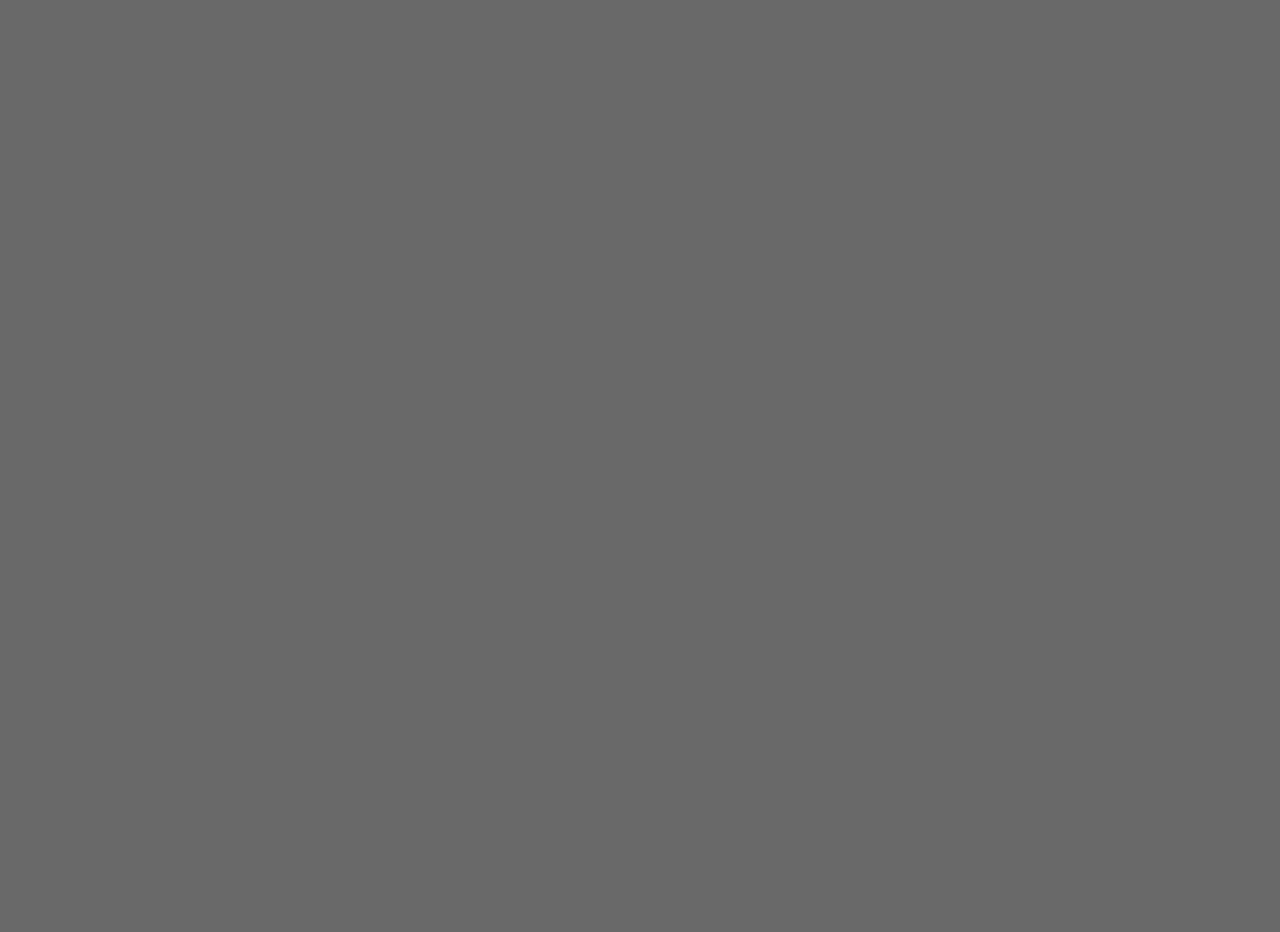
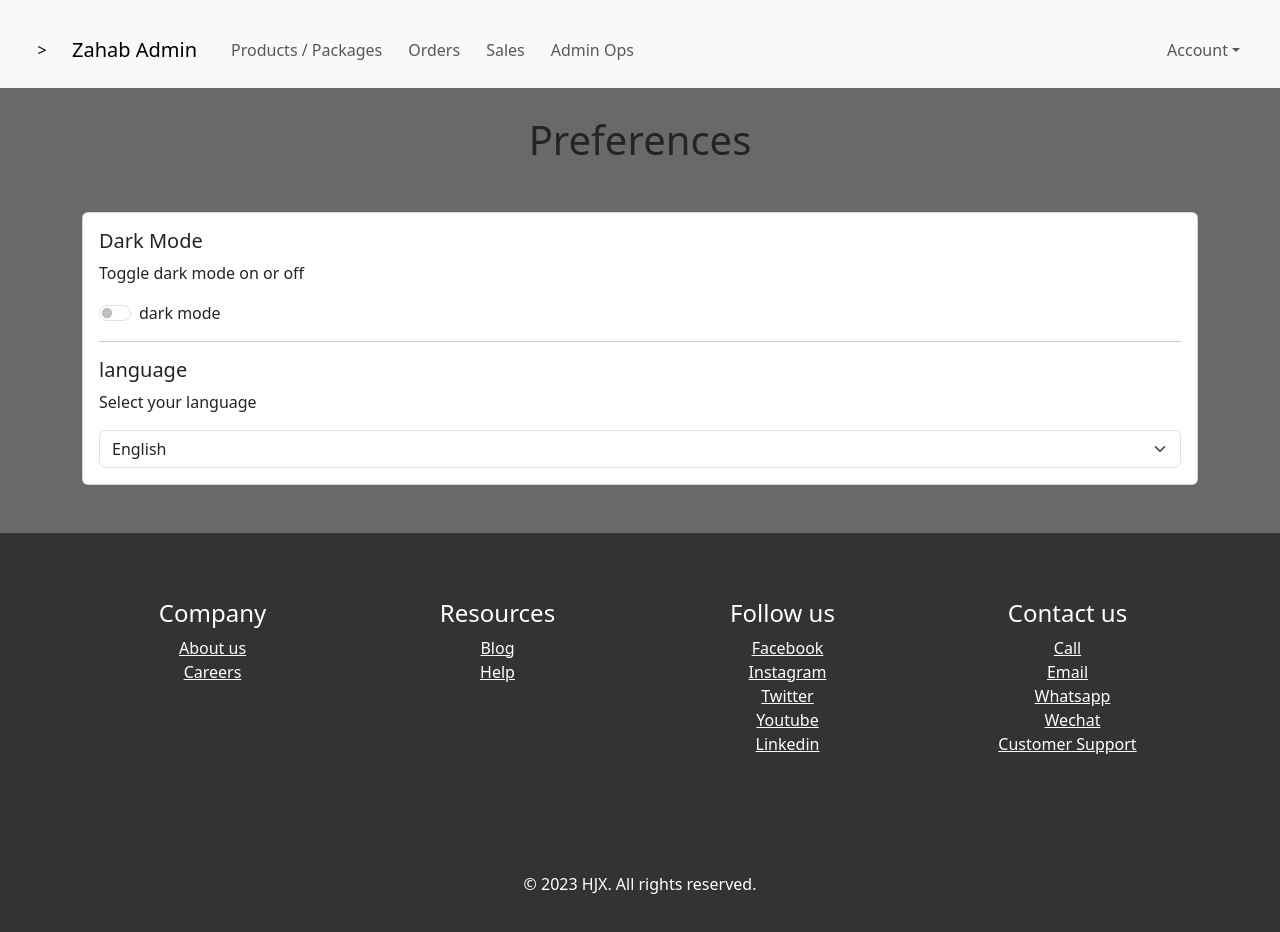
Before and after one commit to hjxkitchen/vite-react, a React (Vite) app: page /settings in a window 1280 px wide. Before the commit this address had no page. Shown: the top 932 px of the page. Before the commit the page ends 800 px from the top, so only its background shows below. Built offline with nearby package versions, Linux system fonts and the light colour scheme.

Commit message:
settingspage,navlogout

```diff
--- a/src/App.jsx
+++ b/src/App.jsx
@@ -9,6 +9,8 @@ import { ThemeProvider } from "./contexts/ThemeContext";
 import Login from "./components/system/Login";
 import ProtectedRoute from "./components/system/ProtectedRoute";
 import Home from "./pages/system/Home";
+
+import Settings from "./pages/system/Settings";
 
 import { BrowserRouter, Routes, Route } from "react-router-dom";
 
@@ -43,6 +45,7 @@ const App = () => {
               path="login"
               element={<Login setToken={setToken} token={token} />}
             />
+            <Route path="settings" element={<Settings />} />
           </Routes>
         </BrowserRouter>
       </I18nextProvider>
--- a/src/components/system/LogoutButton.jsx
+++ /dev/null
@@ -1,23 +0,0 @@
-import React from "react";
-import Cookies from "js-cookie";
-import { useTranslation } from "react-i18next";
-import ThemeContext from "../../contexts/ThemeContext";
-
-const LogoutButton = () => {
-  const { t } = useTranslation();
-
-  const { theme } = React.useContext(ThemeContext);
-
-  const handleLogout = () => {
-    Cookies.remove("token");
-    window.location.href = "/login";
-  };
-
-  return (
-    <button className={"btn btn-" + theme} onClick={handleLogout}>
-      {t("logout")}
-    </button>
-  );
-};
-
-export default LogoutButton;
--- a/src/components/system/Navbar.jsx
+++ b/src/components/system/Navbar.jsx
@@ -2,10 +2,9 @@
 
 import React, { useState, useContext } from "react";
 import { Link } from "react-router-dom";
+import Cookies from "js-cookie";
 
-import LanguageToggle from "./ui/LanguageToggle";
-import ThemeToggle from "./ui/ThemeToggle";
-import LogoutButton from "./LogoutButton";
+// import LogoutButton from "./LogoutButton";
 
 import { ThemeContext } from "../../contexts/ThemeContext";
 
@@ -16,6 +15,12 @@ const Navbar = () => {
   const toggleSidebar = () => {
     setIsCollapsed(!isCollapsed);
   };
+
+  const handleLogout = () => {
+    Cookies.remove("token");
+    window.location.href = "/login";
+  };
+
   return (
     <>
       <nav
@@ -72,12 +77,6 @@ const Navbar = () => {
                   Admin Ops
                 </Link>
               </li>
-              <li className="nav-item">
-                <LanguageToggle />
-              </li>
-              <li className="nav-item">
-                <ThemeToggle />
-              </li>
             </ul>
             {/* with some space on the right */}
             <ul className="navbar-nav ms-auto rightmost-nav-link">
@@ -94,7 +93,7 @@ const Navbar = () => {
                   Account
                 </a>
                 <ul
-                  className="dropdown-menu dropdown-menu-end mb-3"
+                  className="dropdown-menu dropdown-menu-end text-center mb-3"
                   aria-labelledby="navbarDropdownMenuLink"
                 >
                   <li>
@@ -113,11 +112,15 @@ const Navbar = () => {
                     <hr className="dropdown-divider" />
                   </li>
                   <li>
-                    {/* <a className="dropdown-item" href="#">
+                    <a
+                      className="dropdown-item"
+                      href="#"
+                      onClick={handleLogout}
+                    >
                       <i className="fas fa-sign-out-alt fa "></i>
                       Logout
-                    </a> */}
-                    <LogoutButton />
+                    </a>
+                    {/* <LogoutButton /> */}
                   </li>
                 </ul>
               </li>
--- a/src/components/system/ui/LanguageToggle.jsx
+++ /dev/null
@@ -1,38 +0,0 @@
-import React, { useState, useContext } from "react";
-import { useTranslation } from "react-i18next";
-import i18next, { t } from "i18next";
-import ThemeContext from "../../../contexts/ThemeContext";
-
-const LanguageToggle = () => {
-  const { i18n } = useTranslation();
-  const [selectedLanguage, setSelectedLanguage] = useState(i18n.language);
-
-  const { theme } = useContext(ThemeContext);
-
-  const handleLanguageChange = (event) => {
-    const language = event.target.value;
-    setSelectedLanguage(language);
-    i18next.changeLanguage(language);
-  };
-
-  return (
-    <div>
-      <label
-        htmlFor="languageSelect"
-        // style={{ color: theme === "dark" ? "white" : "grey" }}
-      >
-        {t("language")}
-      </label>
-      <select
-        id="languageSelect"
-        value={selectedLanguage}
-        onChange={handleLanguageChange}
-      >
-        <option value="en">{t("english")}</option>
-        <option value="fr">{t("french")}</option>
-      </select>
-    </div>
-  );
-};
-
-export default LanguageToggle;
--- a/src/components/system/ui/ThemeToggle.jsx
+++ /dev/null
@@ -1,37 +0,0 @@
-import React, { useContext } from "react";
-import ThemeContext from "../../../contexts/ThemeContext";
-import { useTranslation } from "react-i18next";
-
-const ThemeToggle = () => {
-  const { t } = useTranslation();
-
-  const { theme, toggleTheme } = useContext(ThemeContext);
-
-  const handleThemeToggle = () => {
-    toggleTheme();
-  };
-
-  return (
-    <div>
-      {/* bootstrap checkbox */}
-      <div className="form-check form-switch">
-        <input
-          className="form-check-input"
-          type="checkbox"
-          id="activate"
-          checked={theme === "dark"}
-          onChange={handleThemeToggle}
-        />
-        <label
-          className="form-check-label"
-          htmlFor="activate"
-          style={{ color: theme === "dark" ? "white" : "grey" }}
-        >
-          {t("dark mode")}
-        </label>
-      </div>
-    </div>
-  );
-};
-
-export default ThemeToggle;
--- a/src/pages/system/Home.jsx
+++ b/src/pages/system/Home.jsx
@@ -1,10 +1,8 @@
 import React, { useContext } from "react";
 import { useTranslation } from "react-i18next";
-import ThemeToggle from "../../components/system/ui/ThemeToggle";
 import ThemeContext from "../../contexts/ThemeContext";
 import Navbar from "../../components/system/Navbar";
-import LanguageToggle from "../../components/system/ui/LanguageToggle";
-import LogoutButton from "../../components/system/LogoutButton";
+
 import Footer from "../../components/system/Footer";
 
 const Home = () => {
--- /dev/null
+++ b/src/pages/system/Settings.jsx
@@ -0,0 +1,75 @@
+import React, { useState, useContext } from "react";
+import ThemeContext from "../../contexts/ThemeContext";
+import { useTranslation } from "react-i18next";
+import i18next, { t } from "i18next";
+
+import Navbar from "./../../components/system/Navbar";
+import Footer from "./../../components/system/Footer";
+
+const Settings = () => {
+  const { t } = useTranslation();
+
+  const { theme, toggleTheme } = useContext(ThemeContext);
+
+  const handleThemeToggle = () => {
+    toggleTheme();
+  };
+
+  const { i18n } = useTranslation();
+  const [selectedLanguage, setSelectedLanguage] = useState(i18n.language);
+
+  const handleLanguageChange = (event) => {
+    const language = event.target.value;
+    setSelectedLanguage(language);
+    i18next.changeLanguage(language);
+  };
+
+  return (
+    <>
+      <Navbar />
+      <h1 className="text-center mt-3"> Preferences </h1>
+
+      {/* card with toggle for dark mode and slector for language */}
+
+      <div className="container">
+        <div className="card mt-5">
+          <div className="card-body">
+            <h5 className="card-title">Dark Mode</h5>
+            <p className="card-text">Toggle dark mode on or off</p>
+            <div className="form-check form-switch">
+              <input
+                className="form-check-input"
+                type="checkbox"
+                id="flexSwitchCheckDefault"
+                checked={theme === "dark"}
+                onChange={handleThemeToggle}
+              />
+              <label
+                className="form-check-label"
+                htmlFor="flexSwitchCheckDefault"
+              >
+                {t("dark mode")}
+              </label>
+            </div>
+            <hr />
+            <h5 className="card-title">{t("language")}</h5>
+            <p className="card-text">Select your language</p>
+            <select
+              className="form-select"
+              aria-label="Default select example"
+              value={selectedLanguage}
+              onChange={handleLanguageChange}
+            >
+              <option value="en">{t("english")}</option>
+              <option value="fr">{t("french")}</option>
+            </select>
+          </div>
+        </div>
+      </div>
+
+      <Footer />
+    </>
+  );
+};
+
+export default Settings;
```
